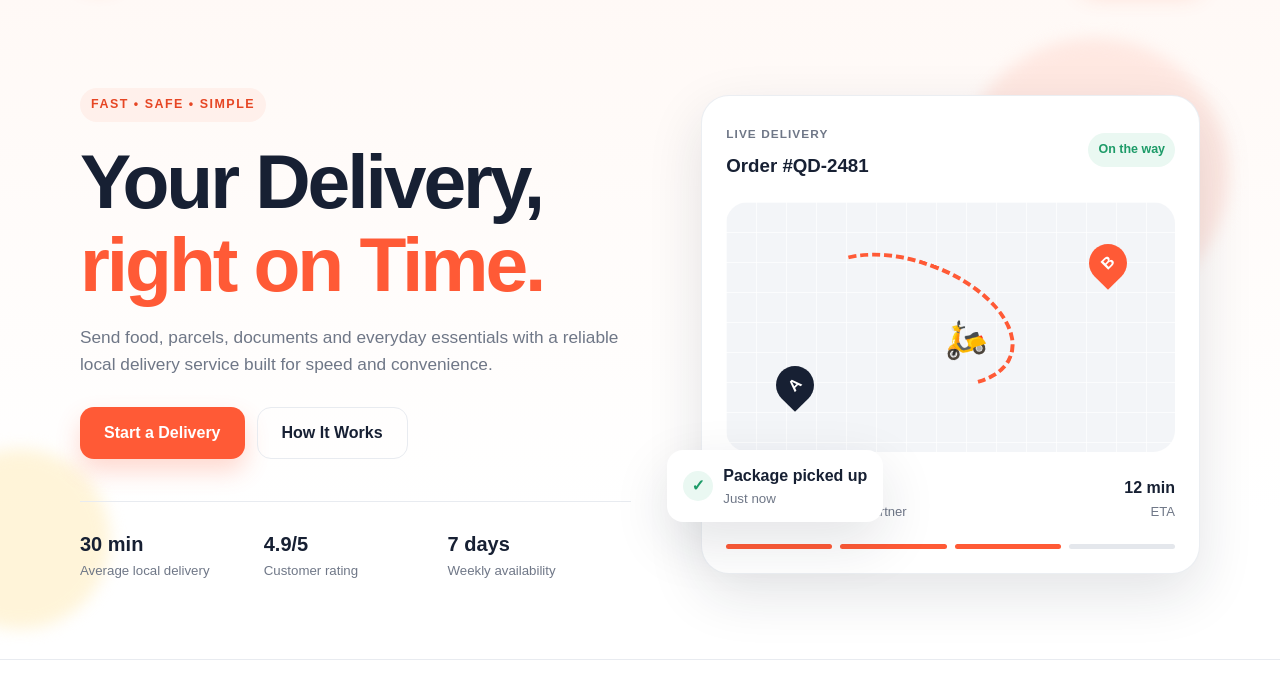
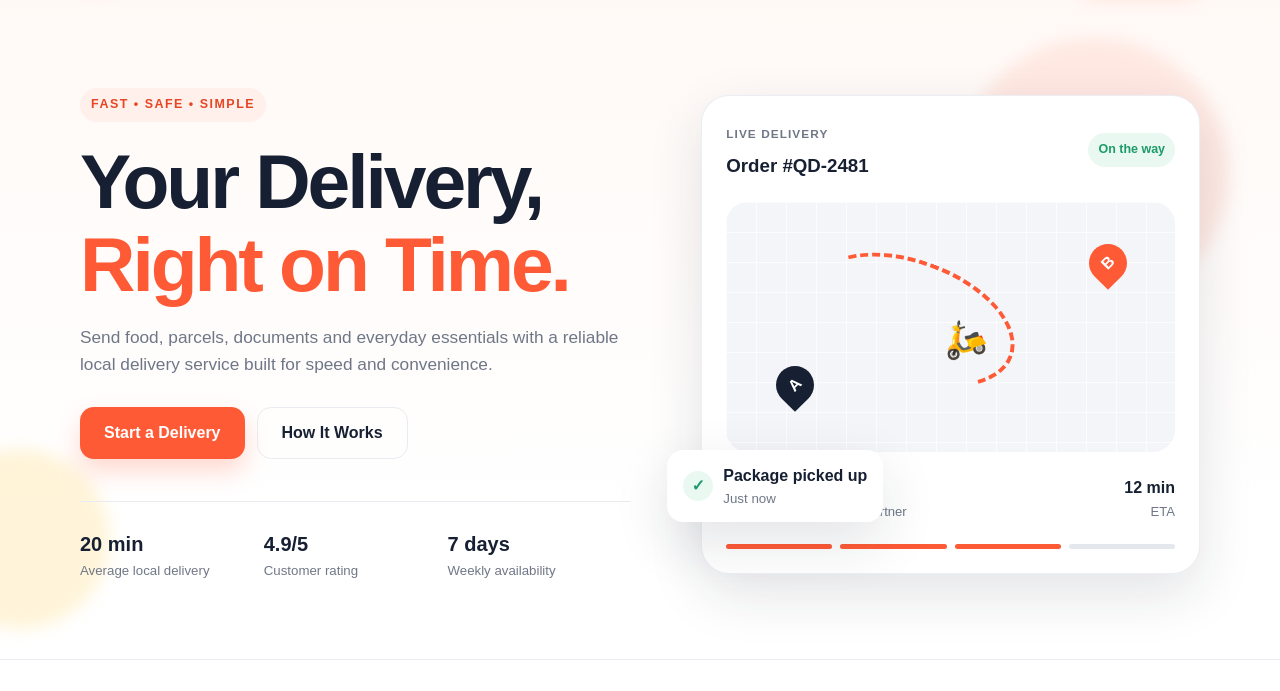
Before and after one commit to Azam-Rizath007/Capston_Devops_Pproject, a plain HTML site: page index.html in a window 1280 px wide. Shown: the part 79-770 px from the top of the page. Drawn offline with Linux system fonts and the light colour scheme.

Commit message:
Edited Splling mistakes

```diff
--- a/index.html
+++ b/index.html
@@ -39,7 +39,7 @@
       <div class="container hero-grid">
         <div class="hero-copy">
           <span class="eyebrow">FAST • SAFE • SIMPLE</span>
-          <h1>Your Delivery, <span>right on Time.</span></h1>
+          <h1>Your Delivery, <span>Right on Time.</span></h1>
           <p>
             Send food, parcels, documents and everyday essentials with a
             reliable local delivery service built for speed and convenience.
@@ -52,7 +52,7 @@
 
           <div class="stats">
             <div>
-              <strong>30 min</strong>
+              <strong>20 min</strong>
               <span>Average local delivery</span>
             </div>
             <div>
```
